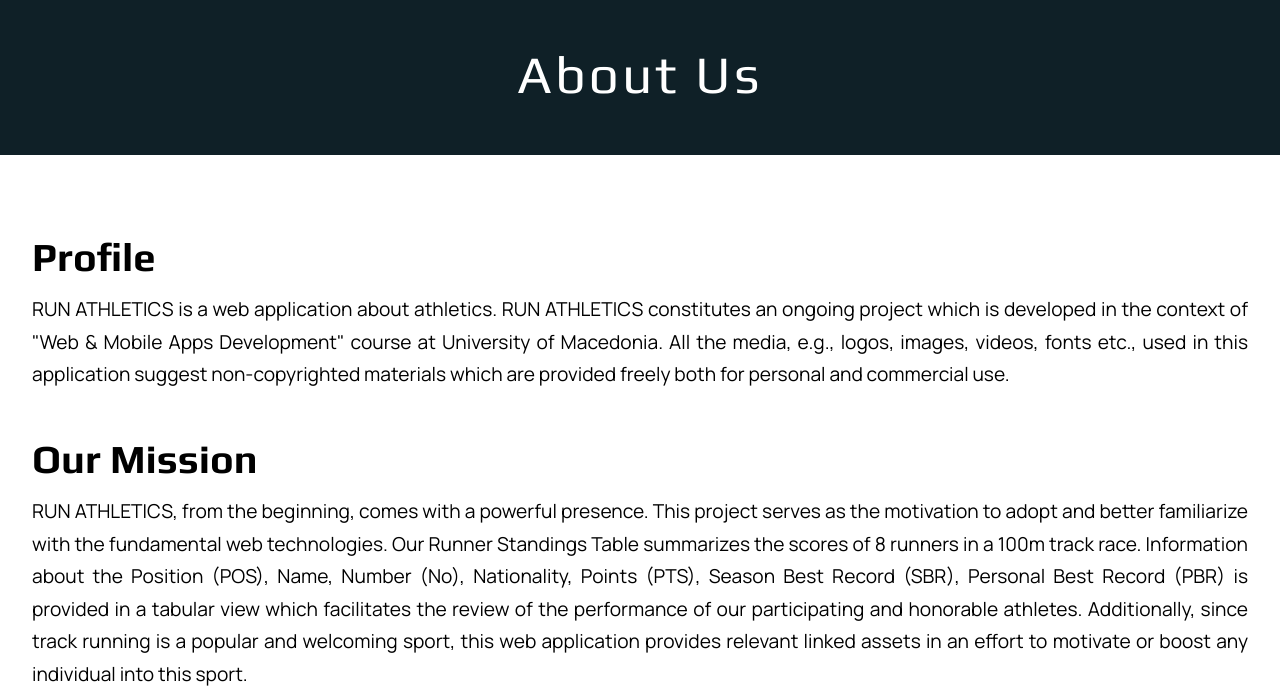
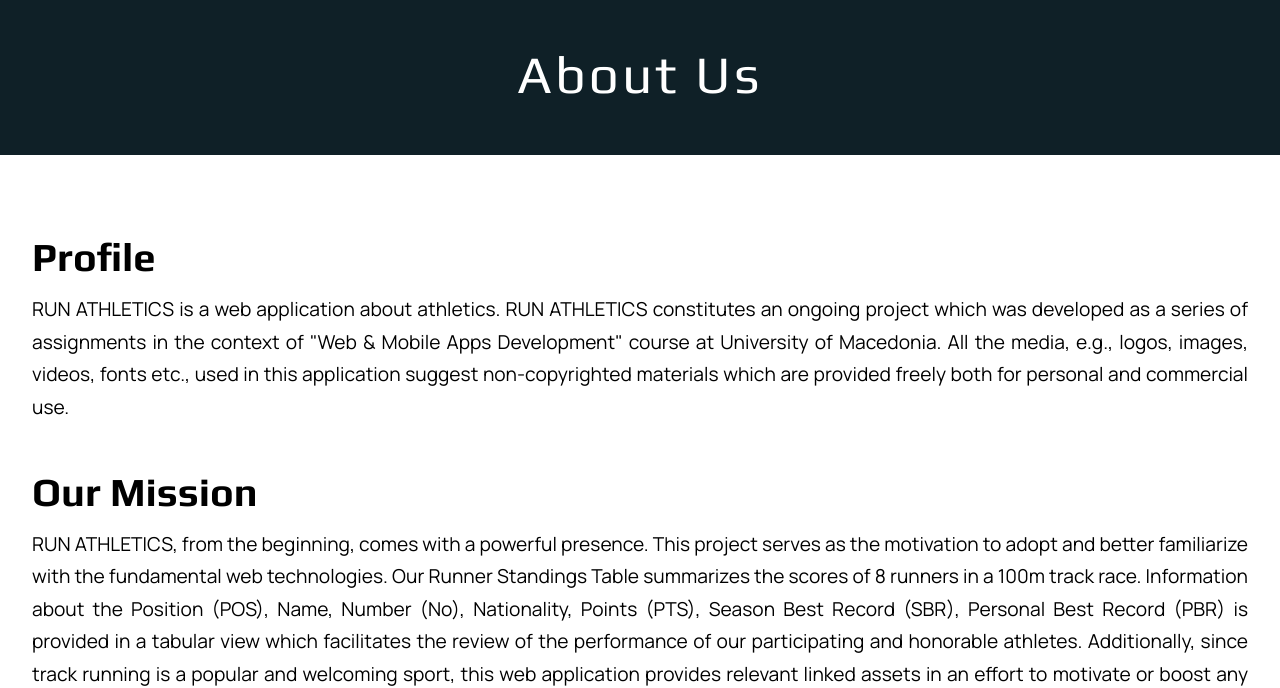
Before and after one commit to gsimoglou/RUN-ATHLETICS, a plain HTML site: page about-us.html in a window 1280 px wide. Shown: the part 122-810 px from the top of the page. Drawn offline with Linux system fonts and the light colour scheme.

Commit message:
Update about-us.html

```diff
--- a/about-us.html
+++ b/about-us.html
@@ -70,7 +70,7 @@
     <article>
       <div>
       <h2>Profile</h2>
-      <p>RUN ATHLETICS is a web application about athletics. RUN ATHLETICS constitutes an ongoing project which is developed in the context of "Web & Mobile Apps Development" course at University of Macedonia. All the media, e.g., logos, images, videos, fonts etc., used in this application suggest non-copyrighted materials which are provided freely both for personal and commercial use.</p>
+      <p>RUN ATHLETICS is a web application about athletics. RUN ATHLETICS constitutes an ongoing project which was developed as a series of assignments in the context  of "Web & Mobile Apps Development" course at University of Macedonia. All the media, e.g., logos, images, videos, fonts etc., used in this application suggest non-copyrighted materials which are provided freely both for personal and commercial use.</p>
     </div>
 
   <div>
```
